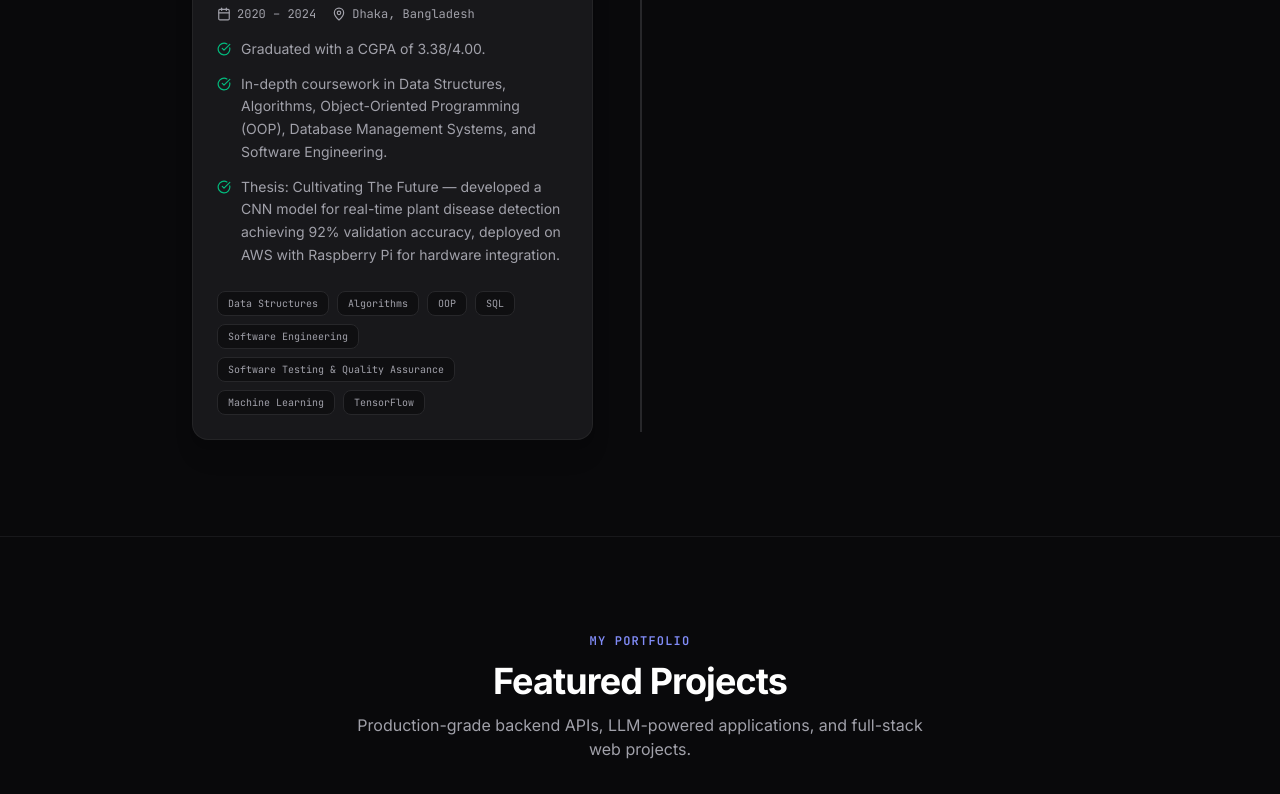
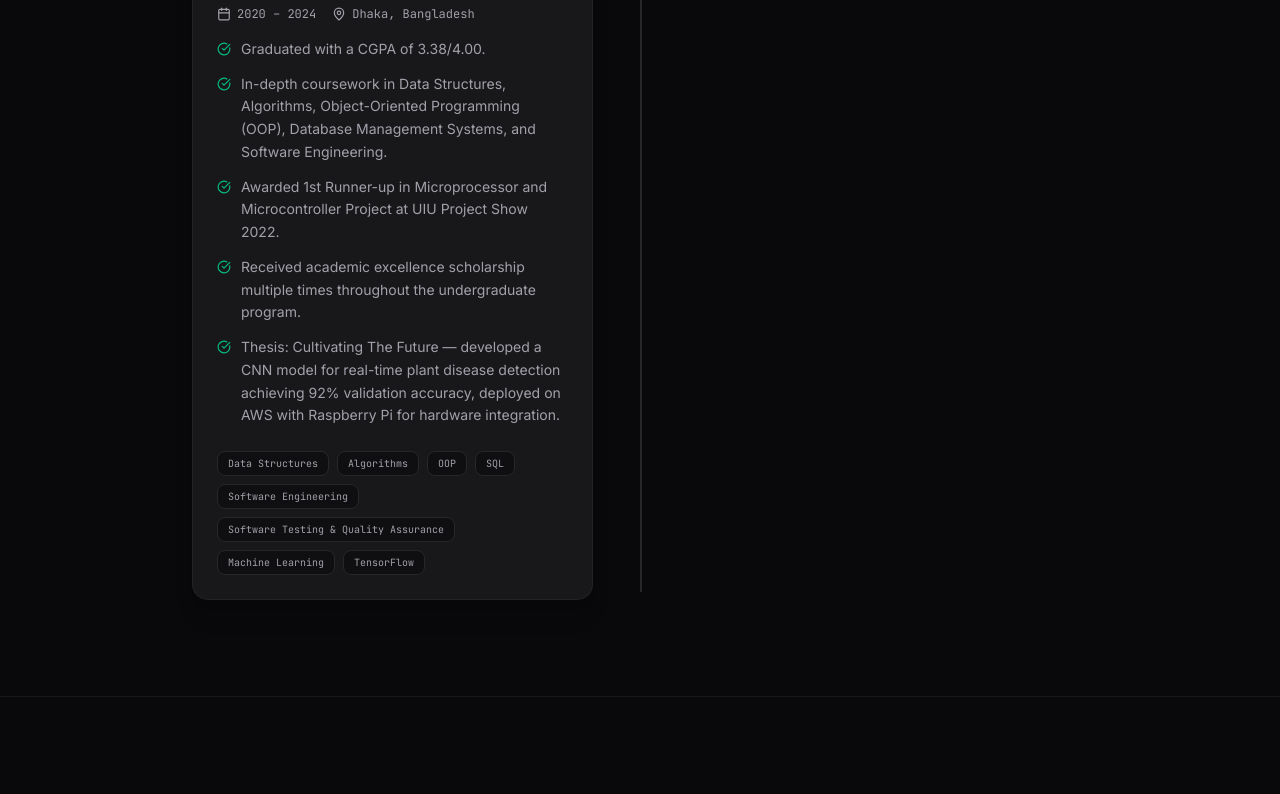
Before and after one commit to ays19/Sharar-s-portfolio, a React (Vite) app: page / in a window 1280 px wide. Shown: the part 2705-3499 px from the top of the page. Built offline with nearby package versions, Linux system fonts and the light colour scheme.

Commit message:
content: add awards and scholarships to education section

```diff
--- a/src/data.ts
+++ b/src/data.ts
@@ -51,6 +51,8 @@ export const education: Experience[] = [
     description: [
       'Graduated with a CGPA of 3.38/4.00.',
       'In-depth coursework in Data Structures, Algorithms, Object-Oriented Programming (OOP), Database Management Systems, and Software Engineering.',
+      'Awarded 1st Runner-up in Microprocessor and Microcontroller Project at UIU Project Show 2022.',
+      'Received academic excellence scholarship multiple times throughout the undergraduate program.',
       'Thesis: Cultivating The Future — developed a CNN model for real-time plant disease detection achieving 92% validation accuracy, deployed on AWS with Raspberry Pi for hardware integration.'
     ],
     skillsUsed: ['Data Structures', 'Algorithms', 'OOP', 'SQL', 'Software Engineering', 'Software Testing & Quality Assurance', 'Machine Learning', 'TensorFlow']
```
Also changed, not shown: 5 other files (tests, documents, lock files or other folders).
